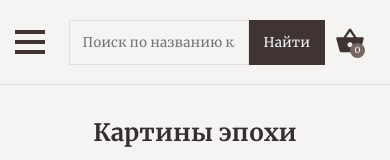
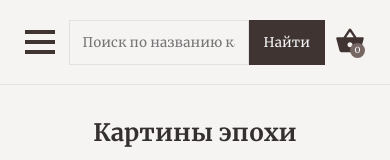
Before and after one commit to Belozertsev-av/banki.shop.example, a Vue app: page / in a window 390 px wide. Shown: the top 160 px of the page. Built offline with nearby package versions, Linux system fonts and the light colour scheme.

Commit message:
public folder fixes

```diff
--- a/src/components/BsHeader.vue
+++ b/src/components/BsHeader.vue
@@ -137,7 +137,7 @@ export default {
   .header{
     &__burger{
       display: flex;
-      margin: 27px 0;
+      margin: 27px 10px 27px;
     }
     &__menu-body{
       display: none;
```
Also changed, not shown: vercel.json (added).
